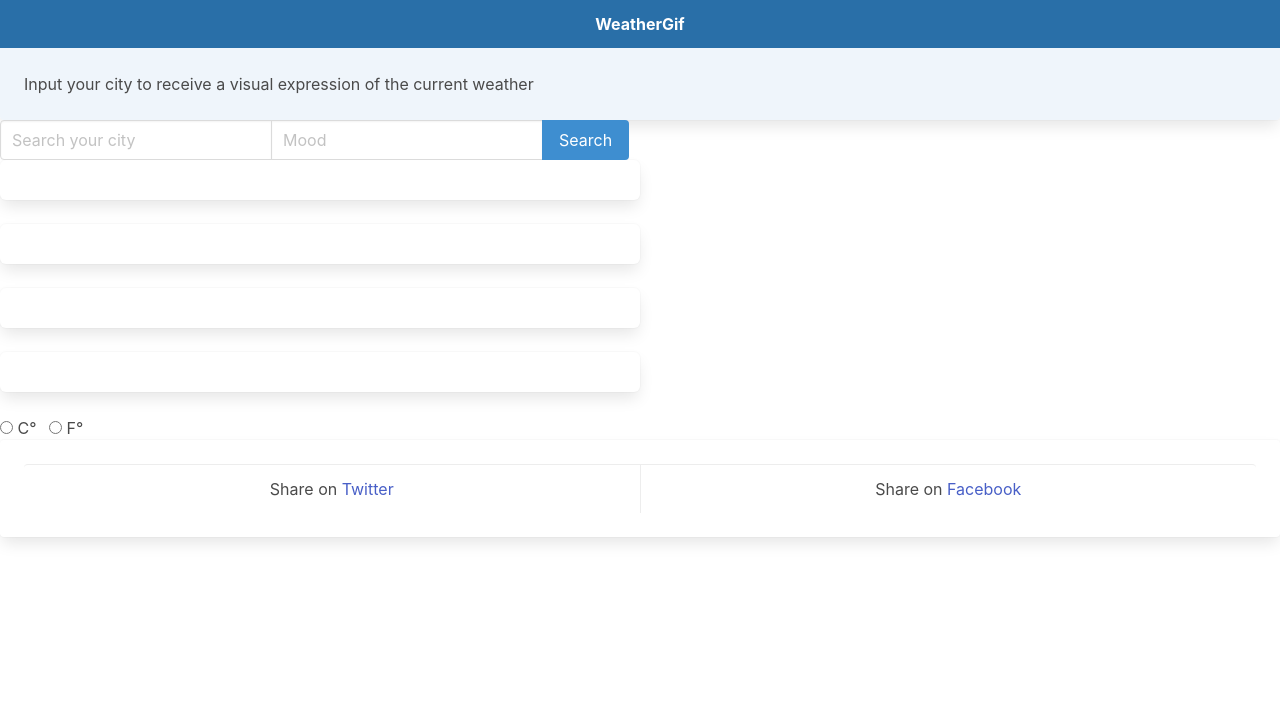
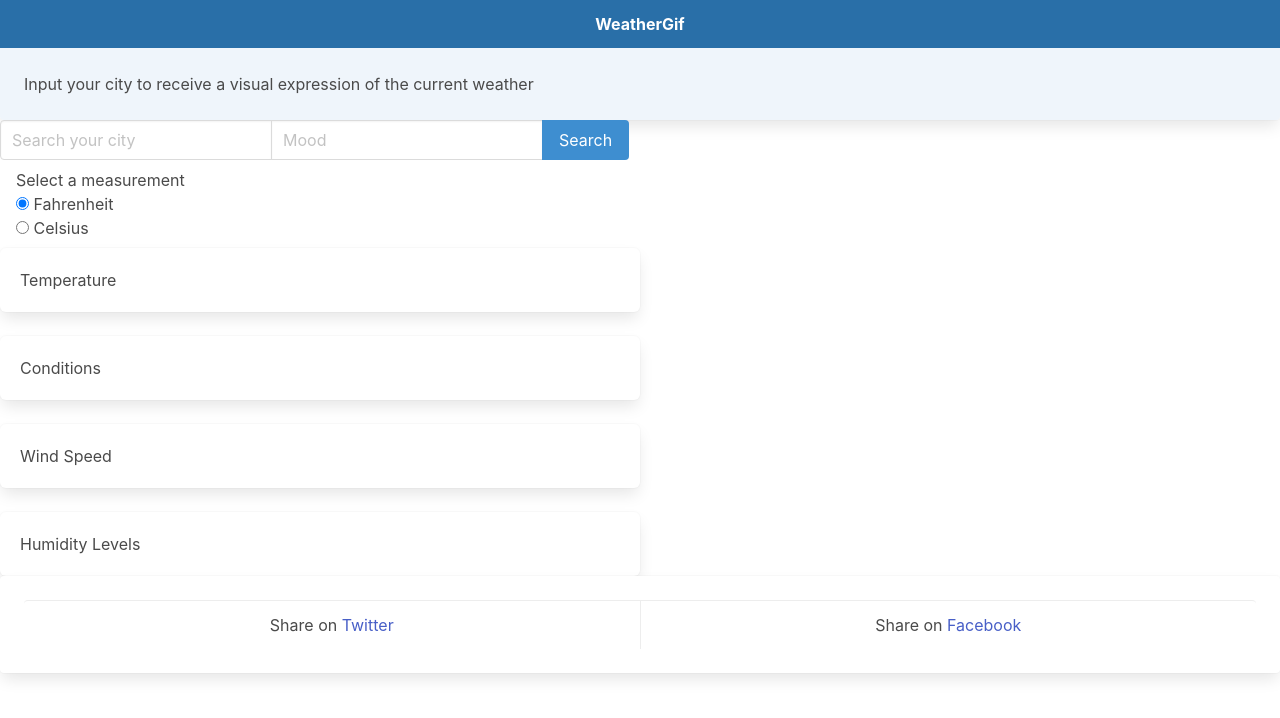
Before and after one commit to 13tinydots/project-one, a website with bundled scripts: page index.html in a window 1280 px wide. Built offline with nearby package versions, Linux system fonts and the light colour scheme; no server answers.

Commit message:
Edit radio button, move to top of page

```diff
--- a/index.html
+++ b/index.html
@@ -35,28 +35,29 @@
           </div>
         </form>
       </nav>
+      <section class="pb-2">
+        <h2 class="ml-4 pt-2">Select a measurement</h2>
+        <div>
+          <input class="ml-4" type="radio" id="Fahrenheit" name="drone" value="F" checked>
+          <label for="Fahrenheit">Fahrenheit</label>
+        </div>
+        <div>
+          <input class="ml-4" type="radio" id="Celsius" name="drone" value="C">
+          <label for="Celcius">Celsius</label>
+        </div>
+          </section>
+
       <section>
         <!-- I have addeded the tile layout here, seemed to fit best here for the gifs -->
         <div id="containerTile" class="tile is-ancestor">
           <div id="parentTile" class="tile is-vertical is-parent">
-            <div id="conditionDesc" class="tile is-6 is-child box"></div>
-            <div id="windSpeed" class="tile is-6 is-child box"></div>
-            <div id="humidity" class="tile is-6 is-child box"></div>
             <div id="temperature" class="tile is-6 is-child box">
-              <p id="tempvalue"></p>
-            </div>
-
+              <p id="tempvalue">Temperature</p></div>
+            <div id="conditionDesc" class="tile is-6 is-child box">Conditions</div>
+            <div id="windSpeed" class="tile is-6 is-child box">Wind Speed</div>
+            <div id="humidity" class="tile is-6 is-child box">Humidity Levels</div>
           </div>
         </div>
-              <label class="radio">
-                <input type="radio" name="answer">
-                C&#176;
-              </label>
-              <label class="radio">
-                <input type="radio" name="answer">
-                F&#176;
-              </label>
-
       </section>
       <!-- Dylan - I have added cards at the bottom of the page to outline the share buttons -->
       <div class="card">
```
